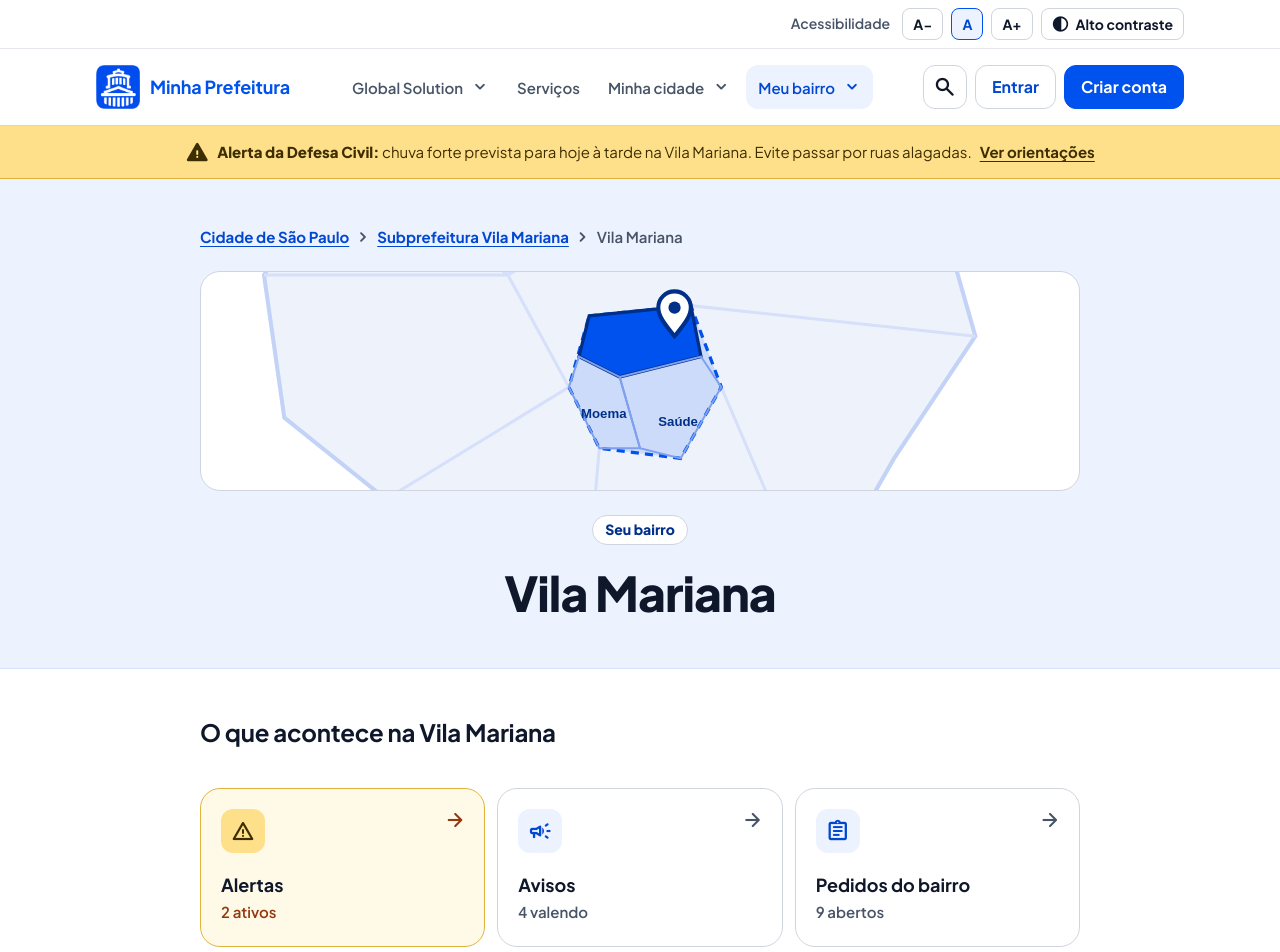
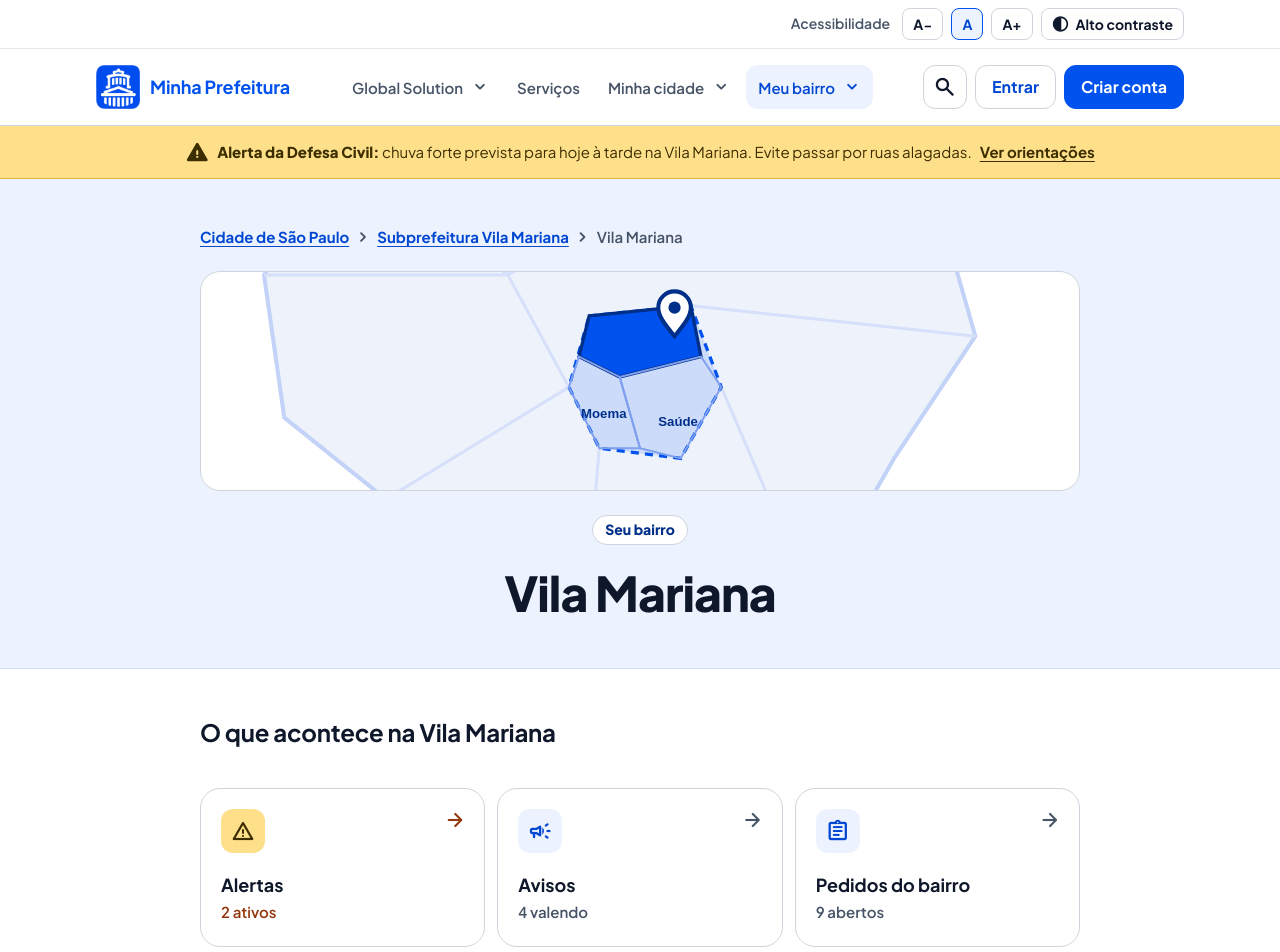
Before and after one commit to Grupo-GLYFFS/Minha-Cidade, a React (Vite) app: page /meu-bairro in a window 1280 px wide. Shown: the top 952 px of the page. Built offline with nearby package versions, Linux system fonts and the light colour scheme; a web font is replaced by a local one.

Commit message:
fix: alerta do hub, índice de assuntos e fim do serviço com a borda padrão

```diff
--- a/src/componentes/hub/Hub.module.css
+++ b/src/componentes/hub/Hub.module.css
@@ -160,17 +160,8 @@ button.card:hover .seta {
   font-variant-numeric: tabular-nums;
 }
 
-/* Card de alertas com alerta ativo: amarelo da faixa da Defesa Civil */
-.aconteceAlerta {
-  border-color: var(--cor-aviso-borda);
-  background: var(--cor-aviso-fundo-claro);
-}
-
-a.aconteceAlerta:hover {
-  border-color: var(--cor-aviso-borda);
-  background: var(--cor-aviso-fundo-claro);
-}
-
+/* Card de alertas com alerta ativo: borda padrão do card; o destaque âmbar fica só
+   no ícone e na meta */
 .aconteceAlerta .iconeCaixa {
   background: var(--cor-aviso-fundo);
   color: var(--cor-aviso-texto);
--- a/src/componentes/servicos/CatalogoServicos.module.css
+++ b/src/componentes/servicos/CatalogoServicos.module.css
@@ -11,7 +11,7 @@
 .assuntos {
   box-sizing: border-box;
   padding: rem(12px);
-  border: var(--espessura-borda) solid var(--cor-azul-borda);
+  border: var(--espessura-borda) solid var(--cor-borda);
   border-radius: var(--raio-card);
   background: var(--cor-faixa);
 }
--- a/src/componentes/servicos/FimServico.module.css
+++ b/src/componentes/servicos/FimServico.module.css
@@ -6,7 +6,7 @@
   align-items: center;
   gap: rem(16px);
   padding: rem(20px) rem(24px);
-  border: var(--espessura-borda) solid var(--cor-azul-borda);
+  border: var(--espessura-borda) solid var(--cor-borda);
   border-radius: var(--raio-card);
   background: var(--cor-faixa);
 }
```
